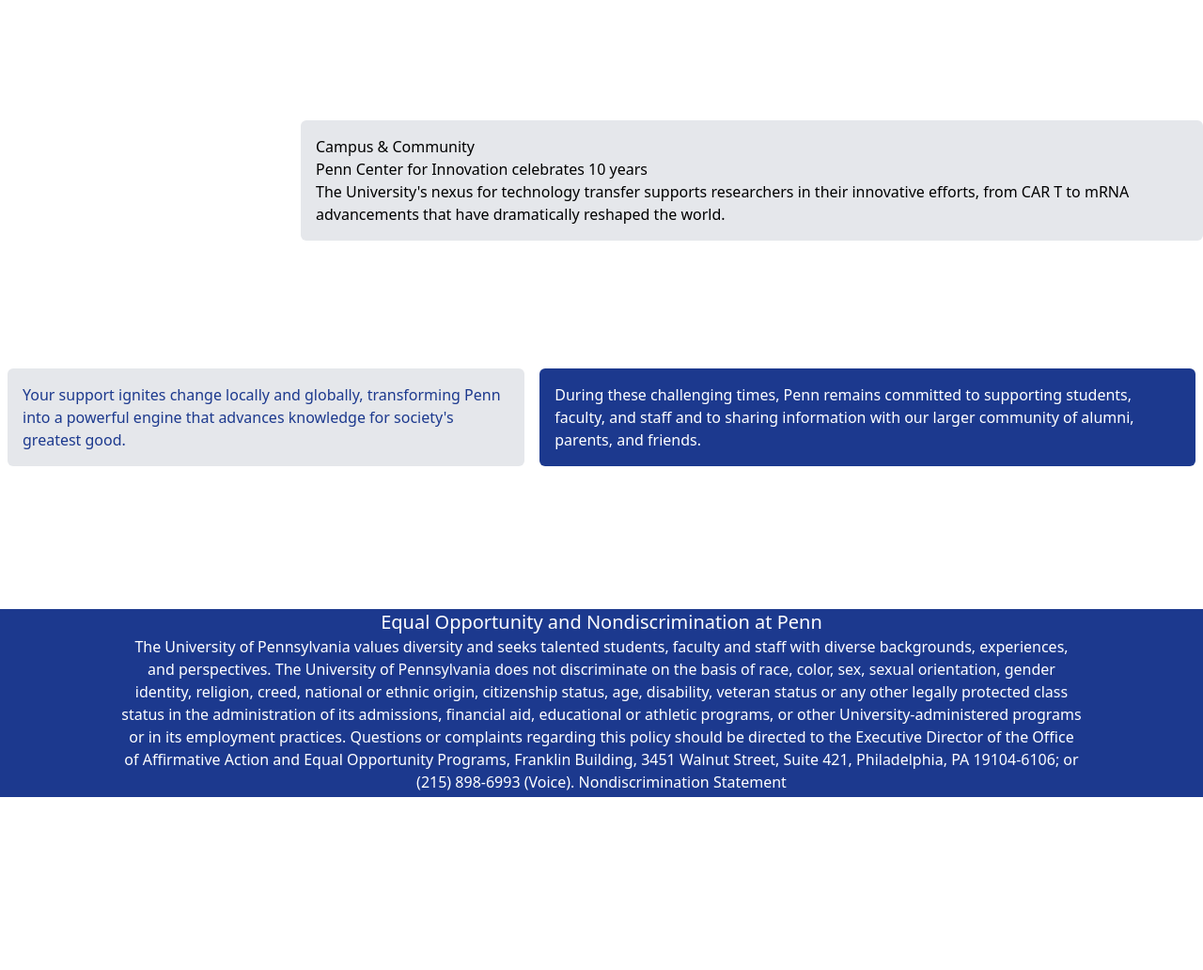
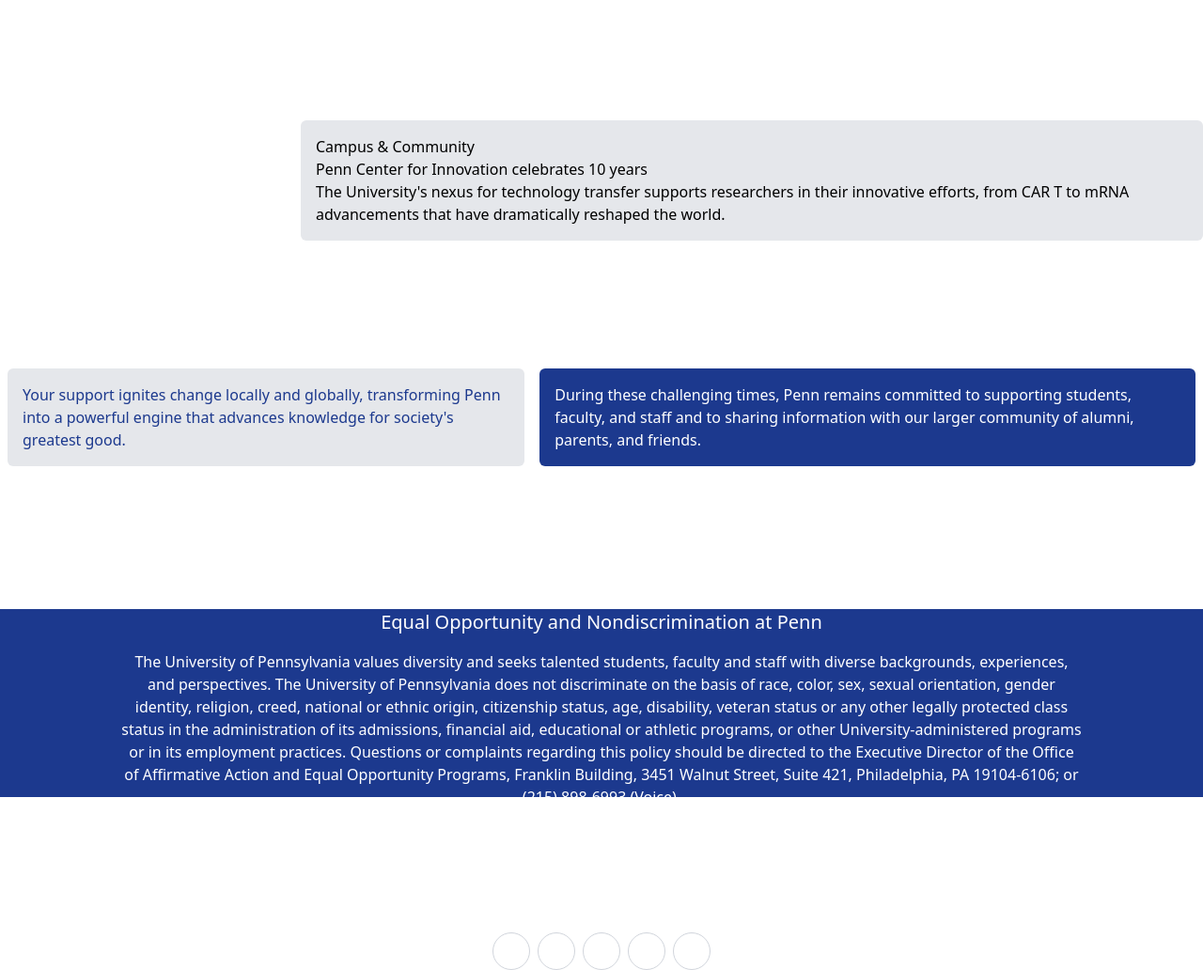
Before and after one commit to Munezeroolivierhugue/Gate-clone, a website: page index.html in a window 1280 px wide. Shown: the whole page at 94% size. Before the commit the page ends 992 px from the top, so only its background shows below. Drawn offline with Linux system fonts and the light colour scheme.

Commit message:
ft/contact-info

```diff
--- a/index.html
+++ b/index.html
@@ -34,8 +34,10 @@
     </div>
 
     <div class="opportunity w-[100%] h-[200px] bg-blue-900 my-36">
-      <div class="w-[80%] text-white m-auto text-center">
-        <h1 class="text-xl">Equal Opportunity and Nondiscrimination at Penn</h1>
+      <div class="w-[80%] text-white m-auto text-center my-36">
+        <h1 class="text-xl m-4">
+          Equal Opportunity and Nondiscrimination at Penn
+        </h1>
 
         <p>
           The University of Pennsylvania values diversity and seeks talented
@@ -50,9 +52,38 @@
           should be directed to the Executive Director of the Office of
           Affirmative Action and Equal Opportunity Programs, Franklin Building,
           3451 Walnut Street, Suite 421, Philadelphia, PA 19104-6106; or (215)
-          898-6993 (Voice). Nondiscrimination Statement
+          898-6993 (Voice). <br />
+          <button
+            class="bg-inherit border hover:bg-white hover:text-blue-900 p-2 rounded-full"
+          >
+            Nondiscrimination Statement
+          </button>
         </p>
       </div>
     </div>
+
+    <div class="flex">
+      <div class="bg-url"></div>
+      <div></div>
+      <div></div>
+    </div>
+
+    <div class="flex gap-2 justify-center m-auto">
+      <div
+        class="border-1 border-gray-300 h-10 w-10 rounded-full"
+      ></div>
+      <div
+        class="border-1 border-gray-300 h-10 w-10 rounded-full"
+      ></div>
+      <div
+        class="border-1 border-gray-300 h-10 w-10 rounded-full"
+      ></div>
+      <div
+        class="border-1 border-gray-300 h-10 w-10 rounded-full"
+      ></div>
+      <div
+        class="border-1 border-gray-300 h-10 w-10 rounded-full"
+      ></div>
+    </div>
   </body>
 </html>
```
Also changed, not shown: assets/images/dogCard.png (renamed from assets/images/art-matters-fantine-sq.png), output.css.
